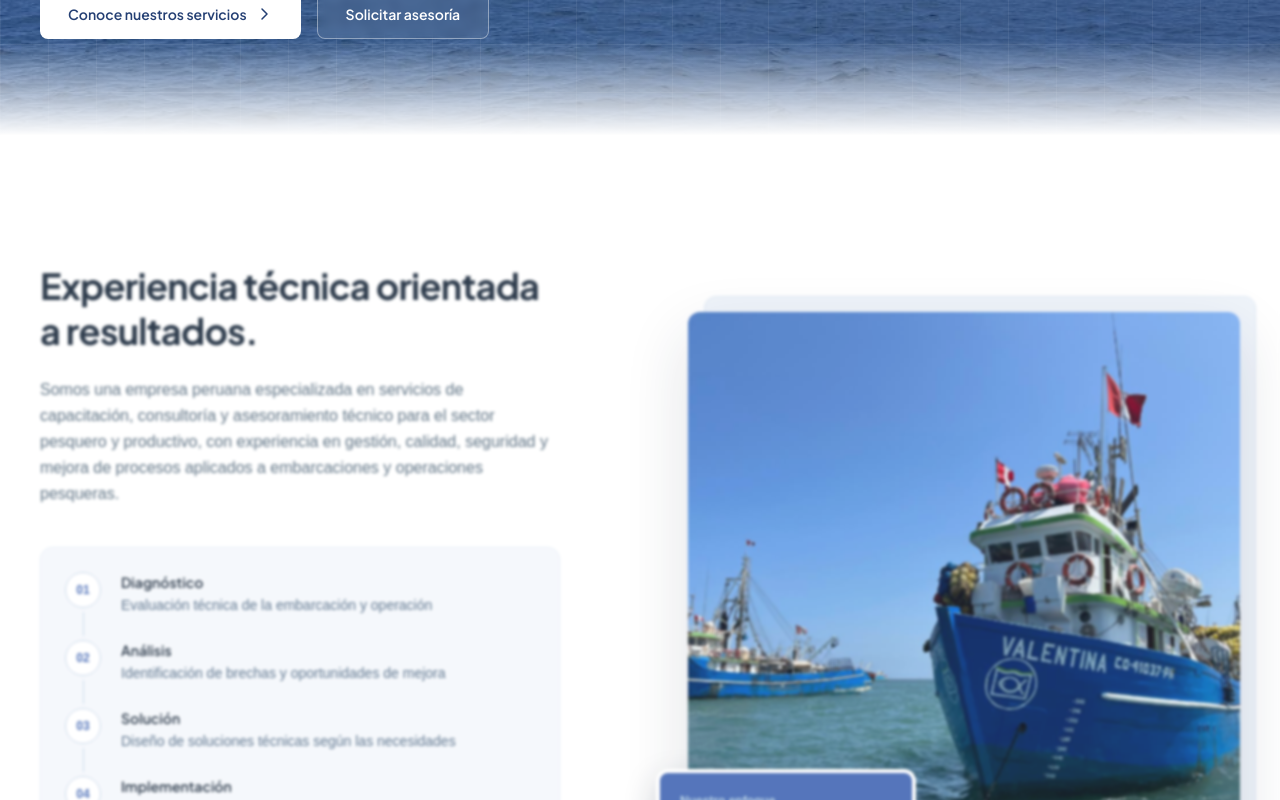
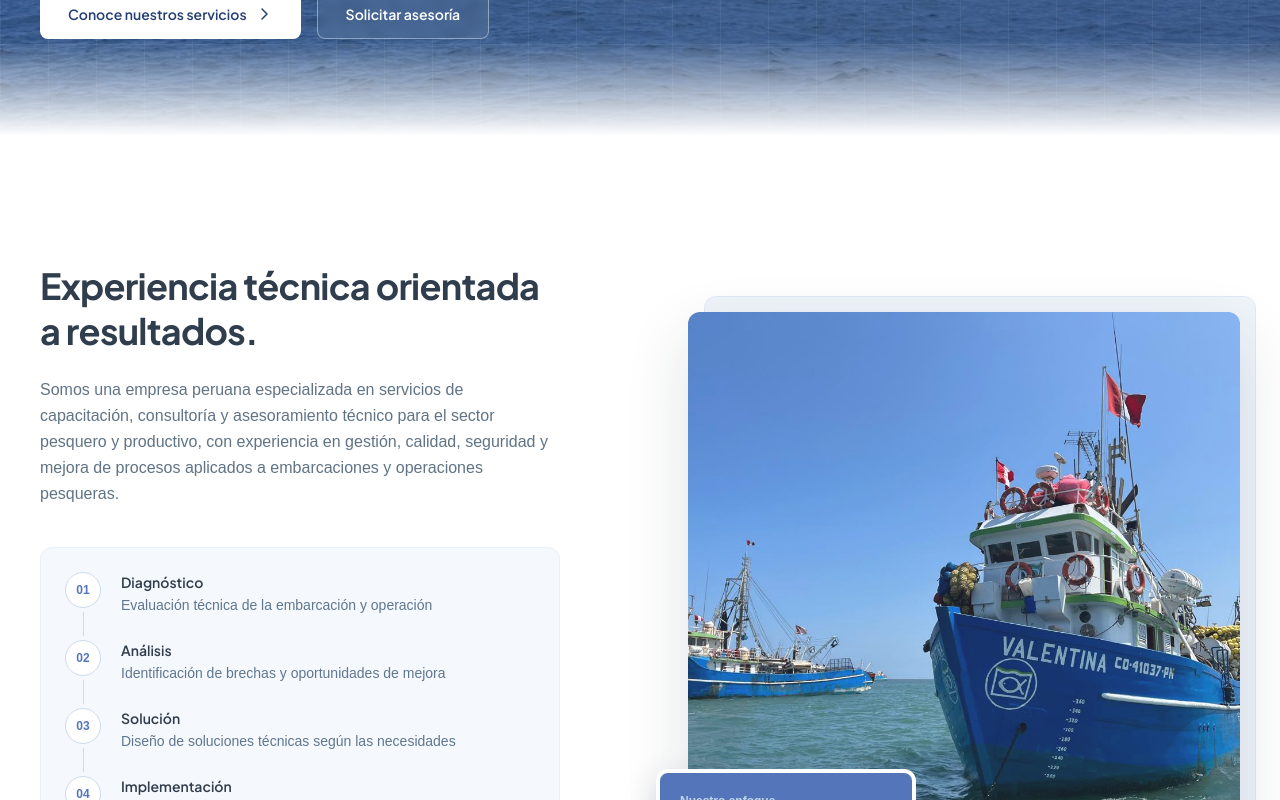
Before and after one commit to Madelyy/Web, a Next.js app: page / in a window 1280 px wide. Shown: the part 580-1380 px from the top of the page. Built offline with nearby package versions, Linux system fonts and the light colour scheme; no server answers; the database is empty.

Commit message:
cambio estilos css

```diff
--- a/src/app/globals.css
+++ b/src/app/globals.css
@@ -84,7 +84,7 @@ input[name="telefono"]::placeholder {
 @keyframes reveal {
   from {
     opacity: 0.9;
-    filter: blur(0.12rem);
+    filter: blur(0.05rem);
   }
 
   to {
```
